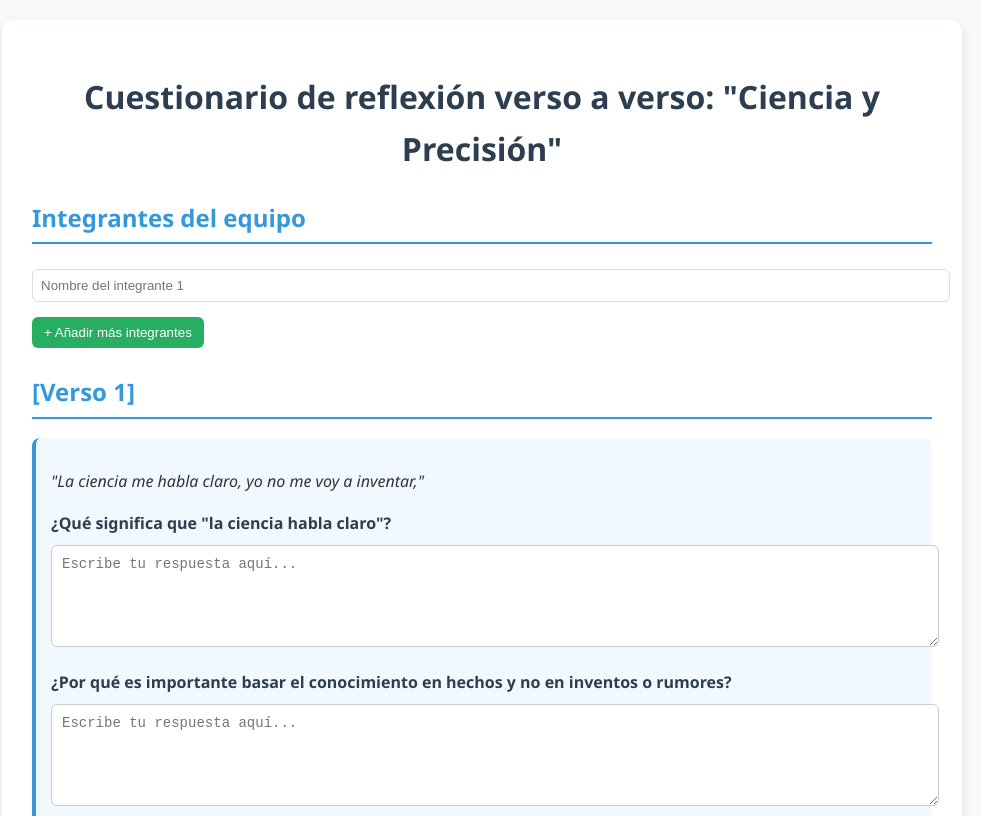
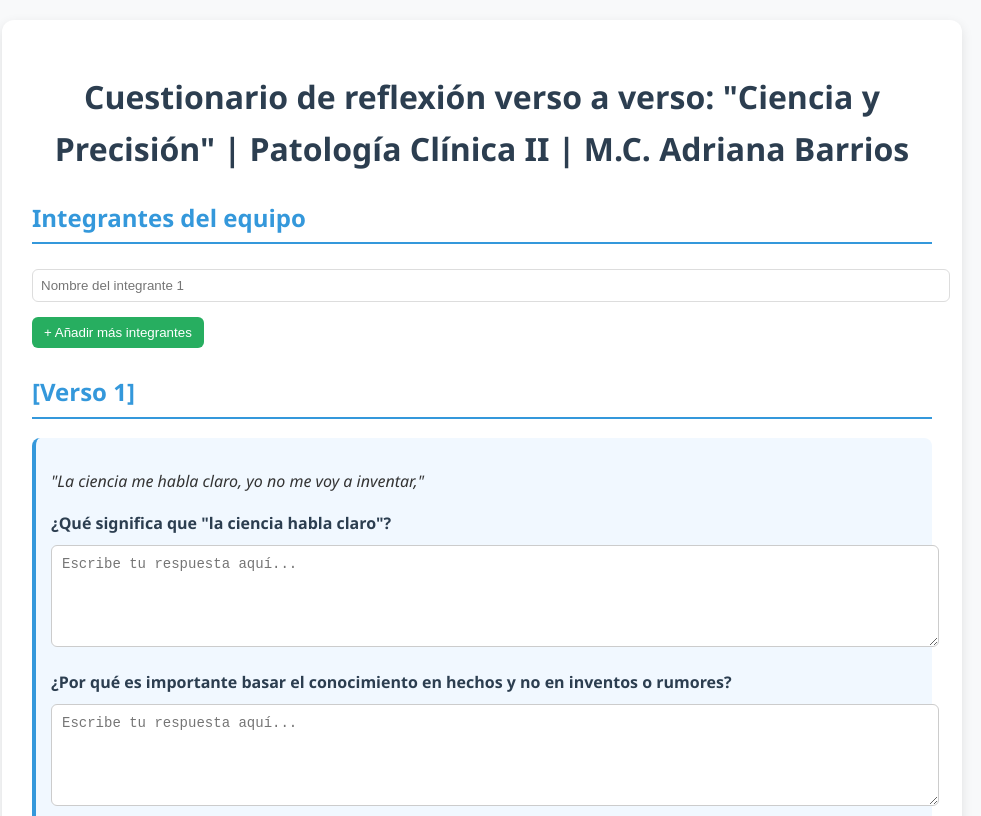
Before and after one commit to abarrios-crypto/cuestionario-ciencia, a plain HTML site: page index.html in a window 1280 px wide. Shown: the top 816 px of the page, without its empty margins (158-1139 px from the left). Drawn offline with Linux system fonts and the light colour scheme.

Commit message:
Update index.html

```diff
--- a/index.html
+++ b/index.html
@@ -120,7 +120,7 @@
 </head>
 <body>
   <div class="container" id="print-content">
-    <h1>Cuestionario de reflexión verso a verso: "Ciencia y Precisión"</h1>
+    <h1>Cuestionario de reflexión verso a verso: "Ciencia y Precisión" | Patología Clínica II | M.C. Adriana Barrios</h1>
 
     <div class="participants">
       <h2>Integrantes del equipo</h2>
```
